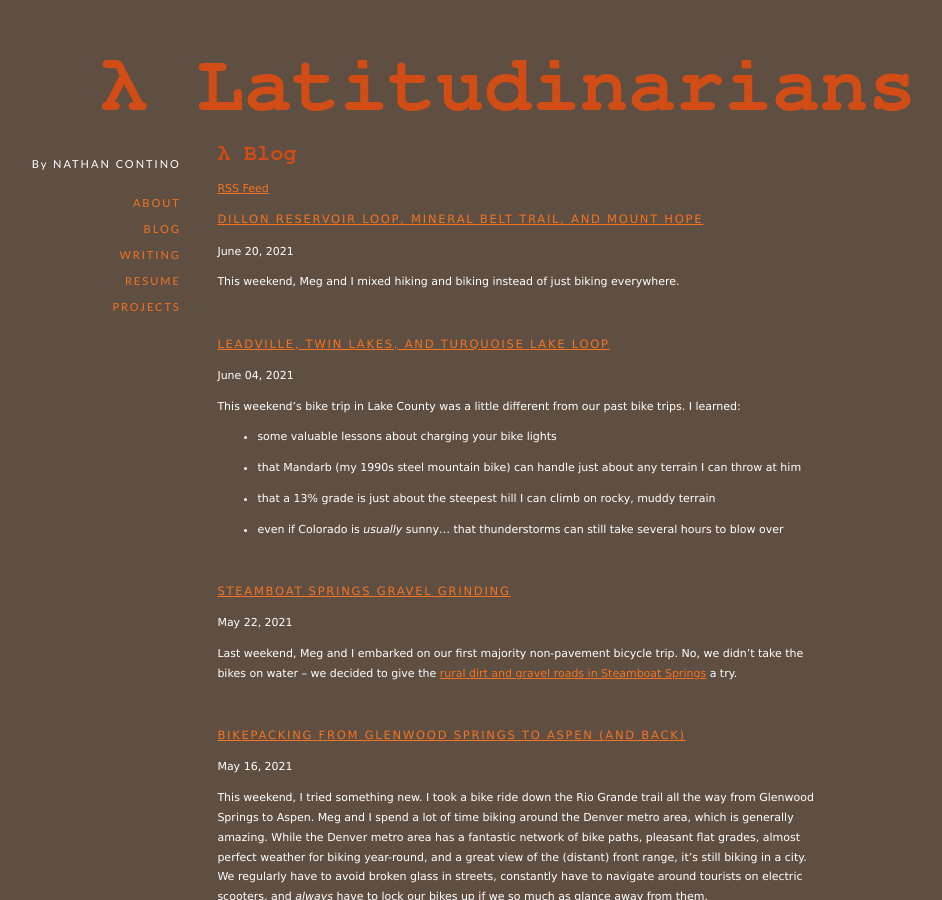
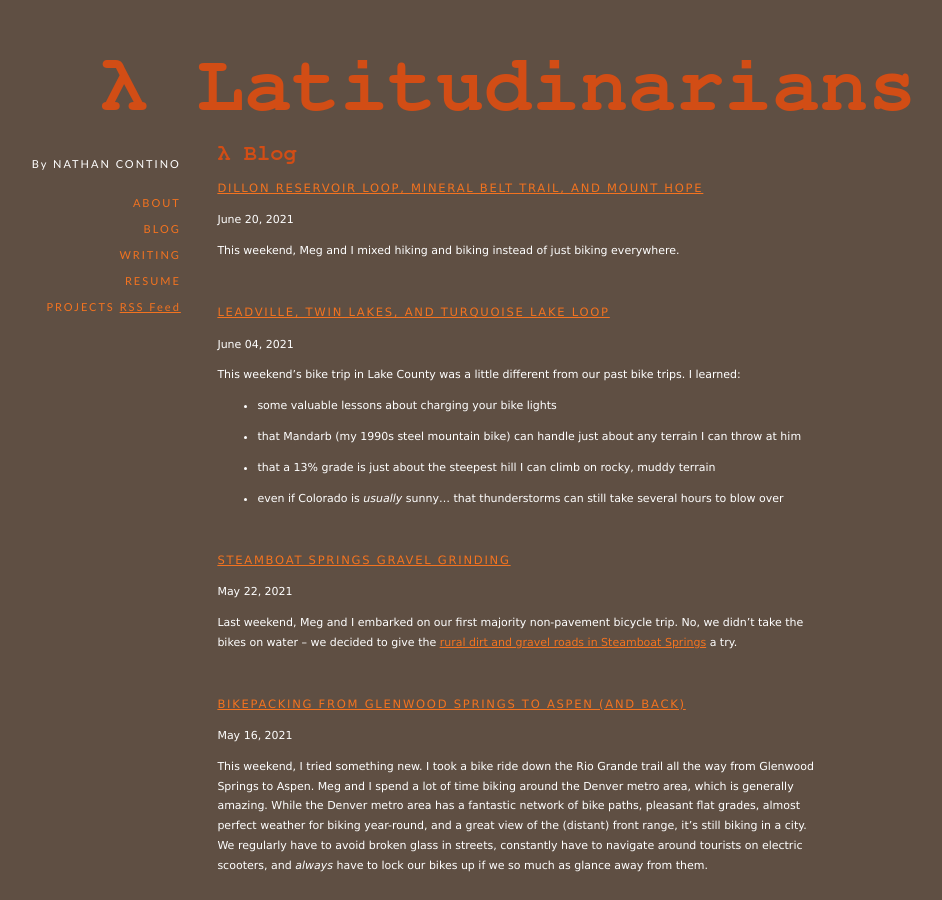
Before and after one commit to nathan-contino/nathan-contino.github.io, a Jekyll site: the page built from _pages/blog.html, in a window 1280 px wide and 900 px high. Shown: the whole window, without its empty margins (79-1021 px from the left). Built offline with Jekyll 4.4.1, drawn with Linux system fonts in a browser that asks for light colours.

Commit message:
RSS in sidebar
Former-commit-id: b7a3166029e8256fd468d253574ff1c0879ba97b [formerly b7a3166029e8256fd468d253574ff1c0879ba97b [formerly b8b2254df495ad0836de300e5c87c9dd6077fa81 [formerly 69820913346b5c73cad1b2a04a5a3f72324a88cc] [formerly 10d72b884f1117639c49c7fa934a1800c9579e64 [formerly 3356f4c541e23570a51b7acebbba844677599476]]]]
Former-commit-id: 5a3d4b1ba6c845e32f53c4707b11a769d9310378
Former-commit-id: 7ca6a228255d16a5b208267de19b95e0fec9f43b
Former-commit-id: 4dbb908b02a7ceb215cec32fd71d17a15d9fa746 [formerly 04cc755f4c0b3f0ce1d72f0aeba5385c6ffcf545]
Former-commit-id: a8f9d4feb73d5e0dc620c55c769be1e5aec0384f

```diff
--- a/_layouts/default.html
+++ b/_layouts/default.html
@@ -41,6 +41,7 @@ By NATHAN CONTINO<br><br><br>
 <a href="/_pages/writing.html" style="cursor: pointer; cursor: hand; color: #f37320; text-decoration: none;">WRITING</a><br><br>
 <a href="/_pages/resume.html" style="cursor: pointer; cursor: hand; color: #f37320; text-decoration: none;">RESUME</a><br><br>
 <a href="/_pages/projects.html" style="cursor: pointer; cursor: hand; color: #f37320; text-decoration: none;">PROJECTS</a>
+<a class="btn btn-rss" href="/feed.xml" target="_blank">RSS Feed</a>
 </sidebar>
 </td>
 
--- a/_pages/blog.html
+++ b/_pages/blog.html
@@ -3,7 +3,6 @@ layout: default
 title: λ Blog
 ---
 <div class="container">
-  <a class="btn btn-rss" href="/feed.xml" target="_blank">RSS Feed</a>
   <div class="blog-posts">
     {% for post in site.posts %}
       <div class="blog-post spacing">
```
